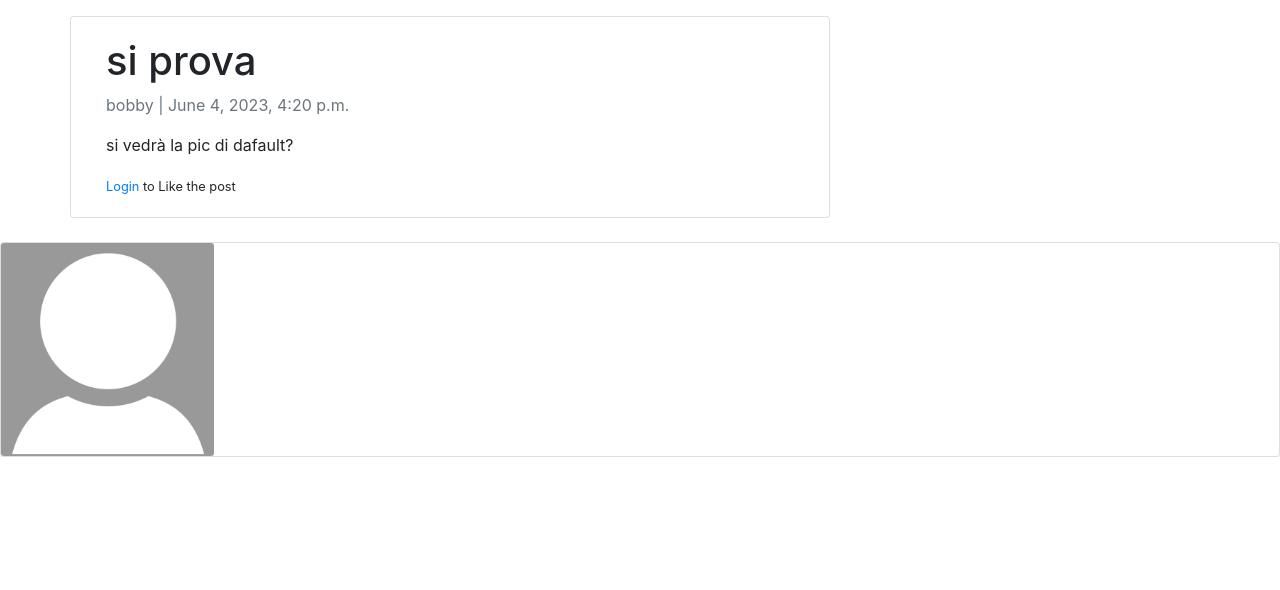
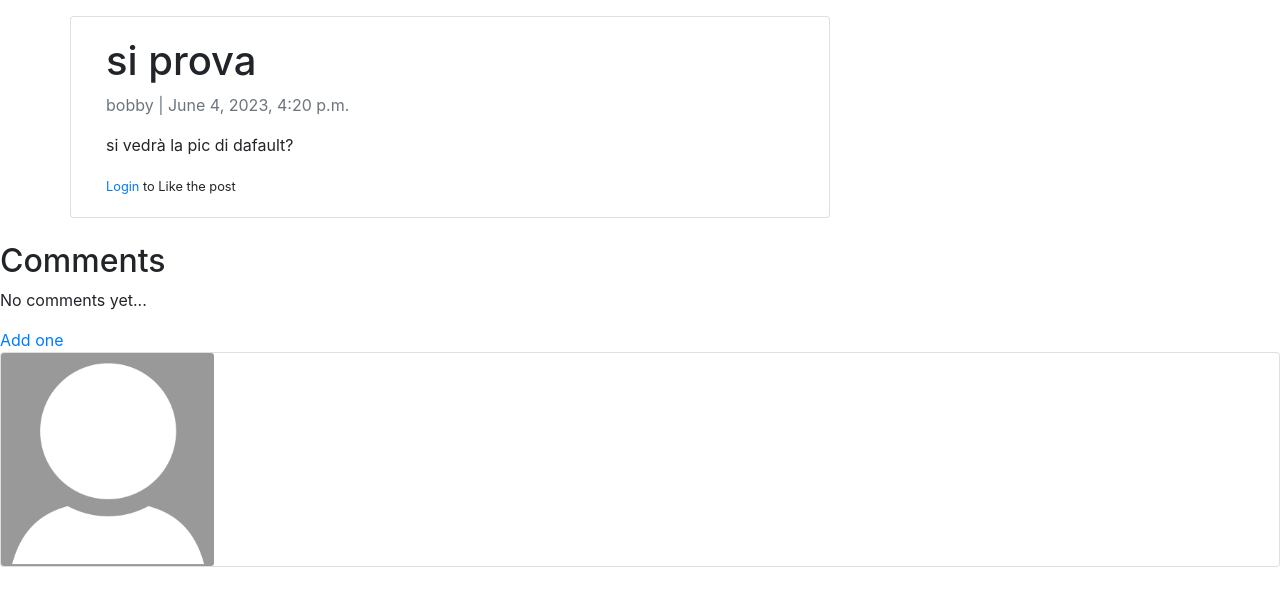
Before and after one commit to davidelomba/BlogProject, a Django app: page /post_detail/18 in a window 1280 px wide. Shown: the part 56-646 px from the top of the page. Run offline with Django 4.2, Linux system fonts and the light colour scheme; data comes from the database, SQL or seed files in the repository; both versions use the stored data as it was after the commit; some libraries are stand-ins or nearby versions.

Commit message:
Add Comment

```diff
--- a/blog/admin.py
+++ b/blog/admin.py
@@ -1,8 +1,9 @@
 from django.contrib import admin
-from .models import Post, Category, Profile
+from .models import Post, Category, Profile, Comment
 
 # Register your models here.
 
 admin.site.register(Post)
 admin.site.register(Category)
 admin.site.register(Profile)
+admin.site.register(Comment)
--- a/blog/models.py
+++ b/blog/models.py
@@ -67,3 +67,13 @@ class Category(models.Model):
 
     def get_absolute_url(self):
         return reverse('home')
+
+
+class Comment(models.Model):
+    post = models.ForeignKey(Post, related_name = 'comments', on_delete=models.CASCADE)
+    name = models.CharField(max_length=200)
+    body = models.TextField()
+    date_added = models.DateTimeField(auto_now_add=True)
+
+    def __str__(self):
+        return '%s - %s' % (self.post.title, self.name)
--- a/blog/templates/post_detail.html
+++ b/blog/templates/post_detail.html
@@ -32,6 +32,19 @@
     </div>
   </div>
 </div>
+
+<h2>Comments</h2>
+
+{% if not post.comments.all %}
+    <p>No comments yet...</p><a href="#">Add one</a>
+{% else %}
+    {% for comment in post.comments.all %}
+        <strong>{{ comment.name }} | {{ comment.date_added }}</strong>
+        <br/>
+        {{ comment.body }}
+        <br><br>
+    {% endfor %}
+{% endif %}
 
 <div class="card mb-3">
   <div class="row no-gutters">
```
Also changed, not shown: blog/migrations/0018_comment.py (added), db.sqlite3.
